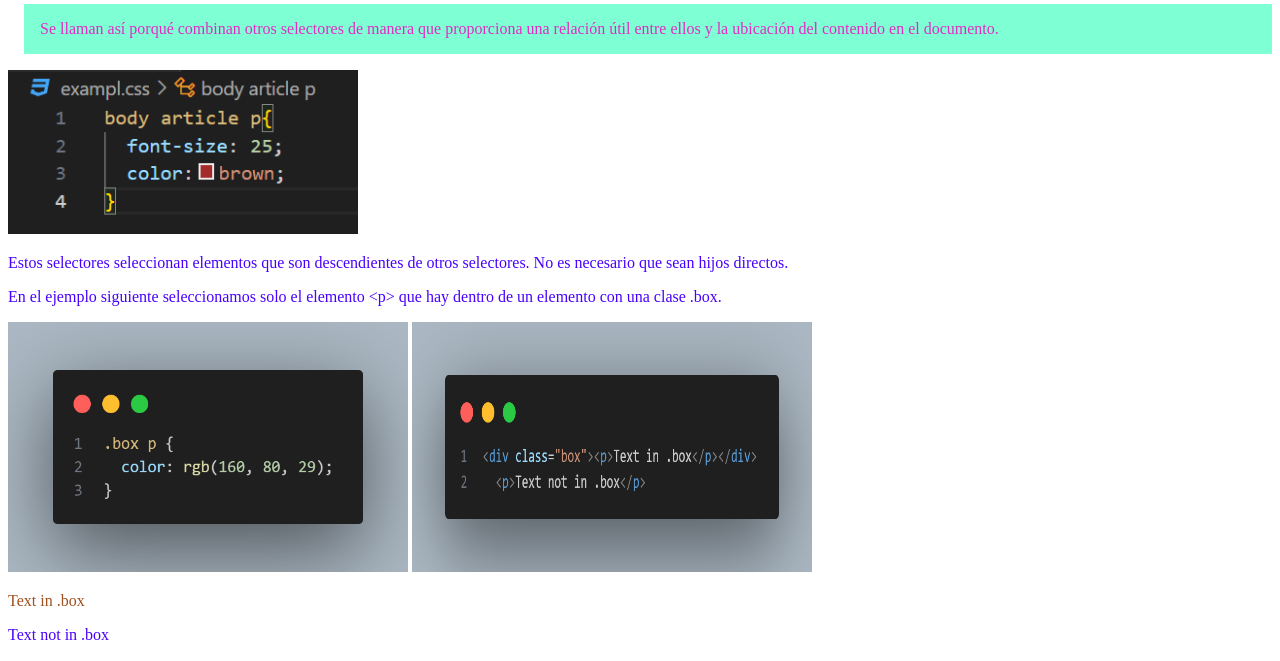
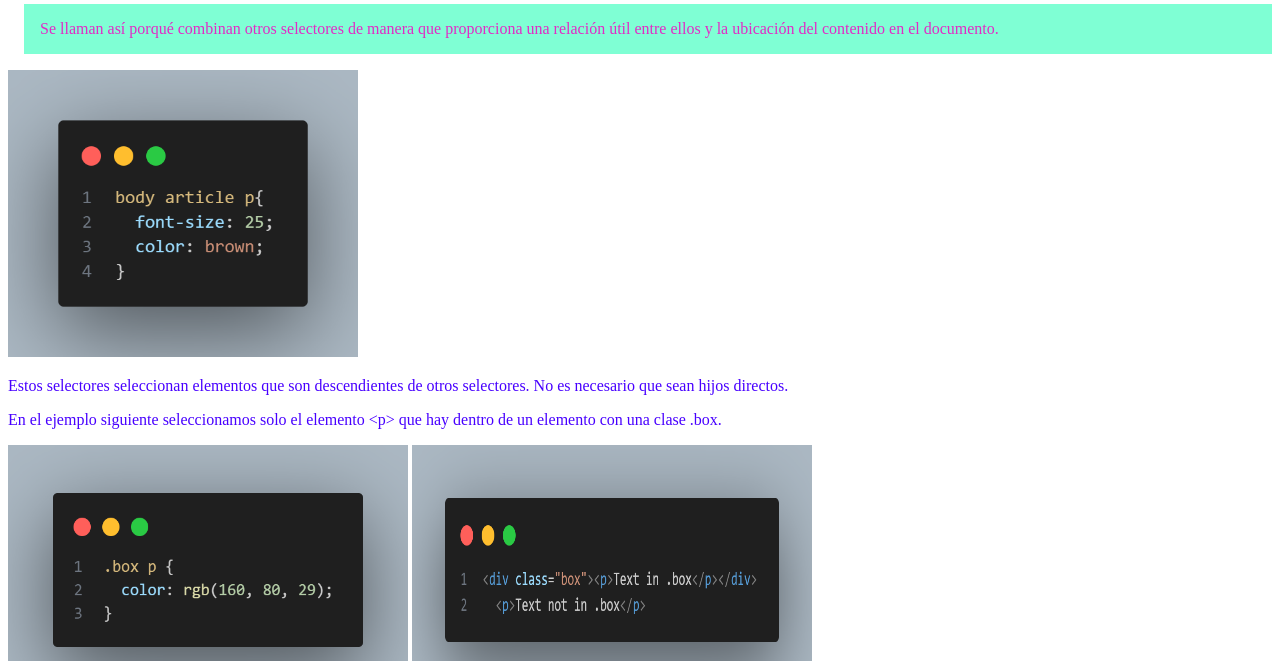
Before and after one commit to jaimeCervantes/teach, a website built with Parcel: page src/pensemos-web-combinadores/index.html in a window 1280 px wide. Shown: the part 120-781 px from the top of the page. Built offline with nearby package versions, Linux system fonts and the light colour scheme.

Commit message:
feat: modificar el nombre de image

```diff
--- a/src/pensemos-web-combinadores/index.html
+++ b/src/pensemos-web-combinadores/index.html
@@ -55,7 +55,7 @@
       </article>
 
       <section>
-        <img src="img/Captura de pantalla (1004).png" width="350" />
+        <img src="img/code01.png" width="350" />
         <p>
           Estos selectores seleccionan elementos que son descendientes de otros
           selectores. No es necesario que sean hijos directos.
```
Also changed, not shown: src/pensemos-web-combinadores/img/Captura de pantalla (1004).png (deleted), src/pensemos-web-combinadores/img/Captura de pantalla (1009).png (deleted), src/pensemos-web-combinadores/img/code01.png (added).
